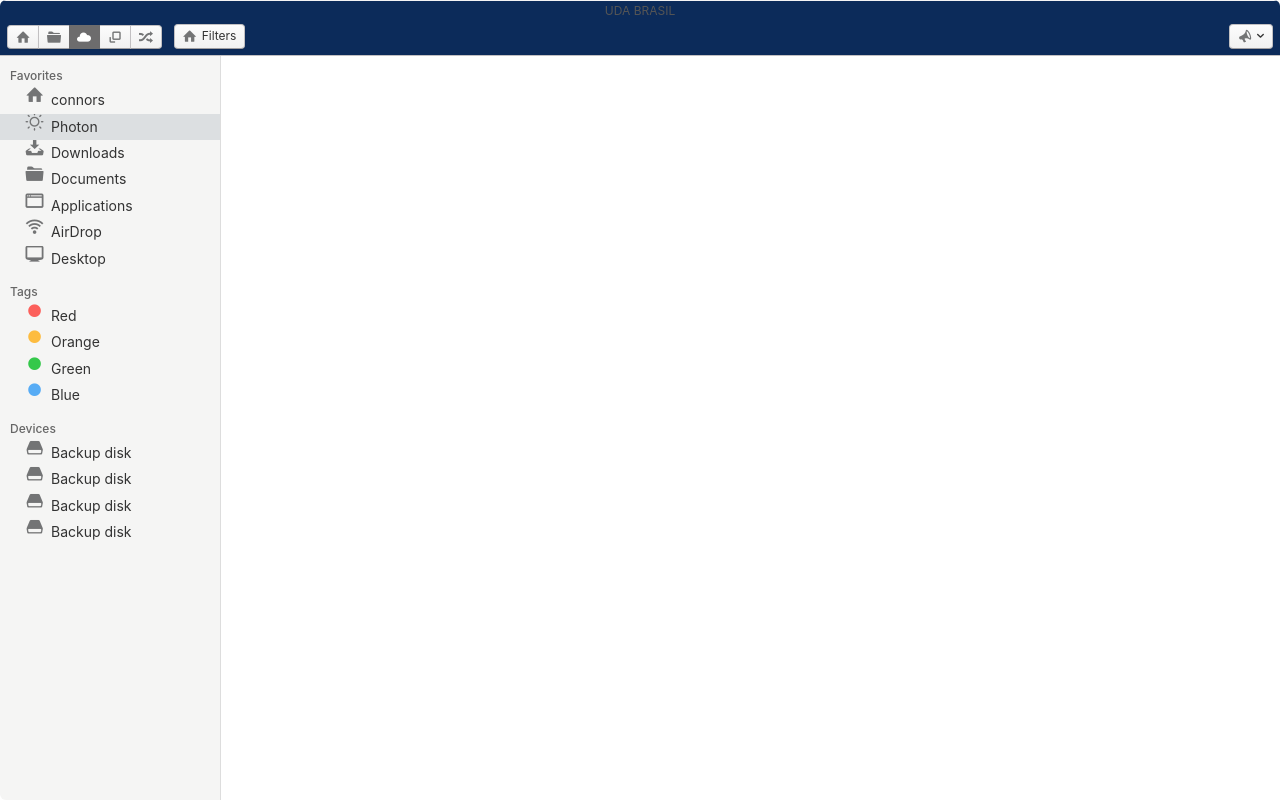
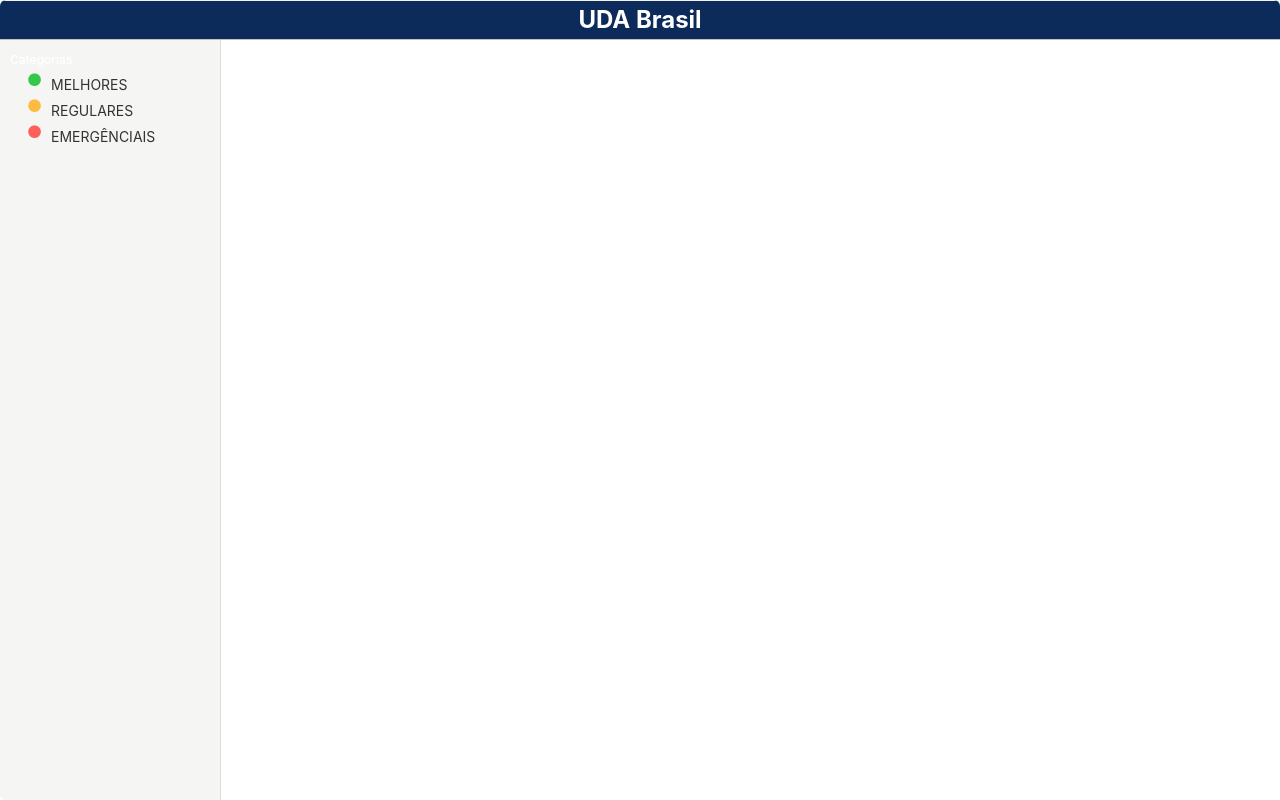
Before and after one commit to hsousadev/SPC-projeto-integrador, a Flask app: template Entrega 5/SPC Produto - Protótipo v1/UDA Brasil/templates/screen3.html in a window 1280 px wide. Run offline with Flask 2, Linux system fonts and the light colour scheme; the template is opened without the code that fills it, so the values that code supplies are empty; parts of the project's set-up code (start-up, migrations or seed data) failed here and were passed over.

Commit message:
Ajustes no HTML

```diff
--- a/Entrega 5/SPC Produto - Protótipo v1/UDA Brasil/static/styles/photon.css
+++ b/Entrega 5/SPC Produto - Protótipo v1/UDA Brasil/static/styles/photon.css
@@ -529,12 +529,12 @@ h6 {
   -webkit-app-region: drag;
 }
 
-.title {
+h1.title {
   margin: 0;
-  font-size: 12px;
-  font-weight: 400;
+  font-size: 24px;
+  font-weight: bold;
   text-align: center;
-  color: #555;
+  color: #ffffff;
   cursor: default;
 }
 
@@ -767,7 +767,7 @@ img {
   padding: 10px 10px 2px;
   font-size: 12px;
   font-weight: 500;
-  color: #666666;
+  color: #ffffff;
 }
 
 @font-face {
--- a/Entrega 5/SPC Produto - Protótipo v1/UDA Brasil/templates/screen3.html
+++ b/Entrega 5/SPC Produto - Protótipo v1/UDA Brasil/templates/screen3.html
@@ -19,8 +19,16 @@
 <body>
   <div class="window">
     <header class="toolbar toolbar-header">
-      <h1 class="title">UDA BRASIL</h1>
+      <h1 class="title">UDA Brasil</h1>
+      <style>
+        .title{
+          color: #ffffff;
+          font-size: 24px;
+          font-weight: bold;
+        }
+      </style>
 
+      <!--
       <div class="toolbar-actions">
 
         <div class="btn-group">
@@ -50,11 +58,14 @@
           <span class="icon icon-megaphone"></span>
         </button>
       </div>
+      -->
+
     </header>
 
     <div class="window-content">
       <div class="pane-group">
         <div class="pane pane-sm sidebar">
+          <!--
           <nav class="nav-group">
             <h5 class="nav-group-title">Favorites</h5>
             <span class="nav-group-item">
@@ -86,26 +97,29 @@
               Desktop
             </span>
           </nav>
+          -->
 
           <nav class="nav-group">
-            <h5 class="nav-group-title">Tags</h5>
+            <h5 class="nav-group-title">Categorias</h5>
+
+            <span class="nav-group-item" href="#">
+              <span class="icon icon-record" style="color:#34c84a"></span>
+              MELHORES
+            </span>
+
+            <span class="nav-group-item" href="#">
+              <span class="icon icon-record" style="color:#fdbc40"></span>
+              REGULARES
+            </span>
+
             <span class="nav-group-item" href="#">
               <span class="icon icon-record" style="color:#fc605b"></span>
-              Red
+              EMERGÊNCIAIS
             </span>
-            <span class="nav-group-item" href="#">
-              <span class="icon icon-record" style="color:#fdbc40"></span>
-              Orange
-            </span>
-            <span class="nav-group-item" href="#">
-              <span class="icon icon-record" style="color:#34c84a"></span>
-              Green
-            </span>
-            <span class="nav-group-item" href="#">
-              <span class="icon icon-record" style="color:#57acf5"></span>
-              Blue
-            </span>
+
           </nav>
+
+          <!--X
           <nav class="nav-group">
             <h5 class="nav-group-title">Devices</h5>
             <span class="nav-group-item">
@@ -125,6 +139,8 @@
               Backup disk
             </span>
           </nav>
+          -->
+
         </div>
         <div class="pane">
           {% block content %}
```
Also changed, not shown: Entrega 5/SPC Produto - Protótipo v1/UDA Brasil/static/styles/photon.min.css.
